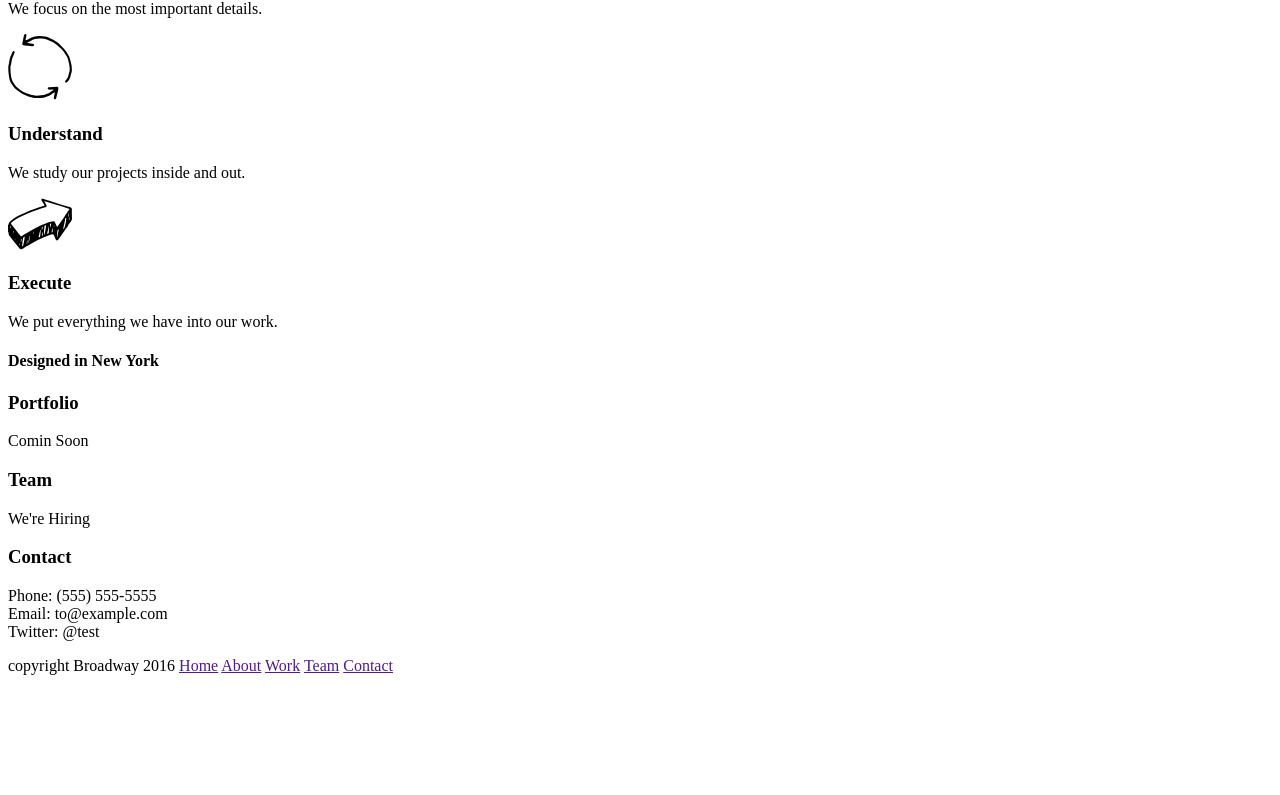
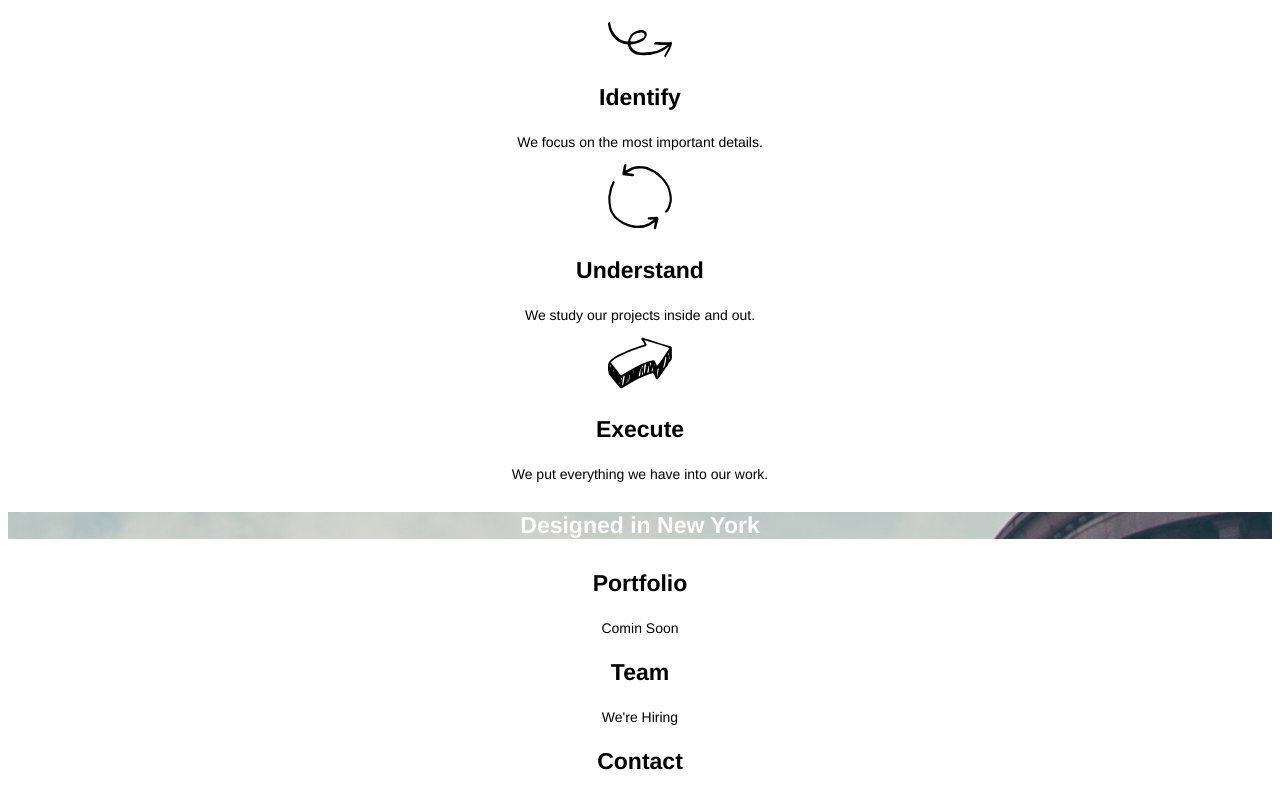
Before and after one commit to pandah3/broadway, a plain HTML site: page index.html in a window 1280 px wide. Shown: the part 263-1058 px from the top of the page. Before the commit the page ends 954 px from the top, so only its background shows below. Drawn offline with Linux system fonts and the light colour scheme; files whose address does not match are found by name.

Commit message:
Add link to css

```diff
--- a/index.html
+++ b/index.html
@@ -3,6 +3,7 @@
   <head>
     <meta charset="utf-8">
     <title>Broadway</title>
+    <link href="./resources/css/style.css" type="text/css" rel="stylesheet">
   </head>
   <body>
     <h1>Broadway Design</h1>
```
